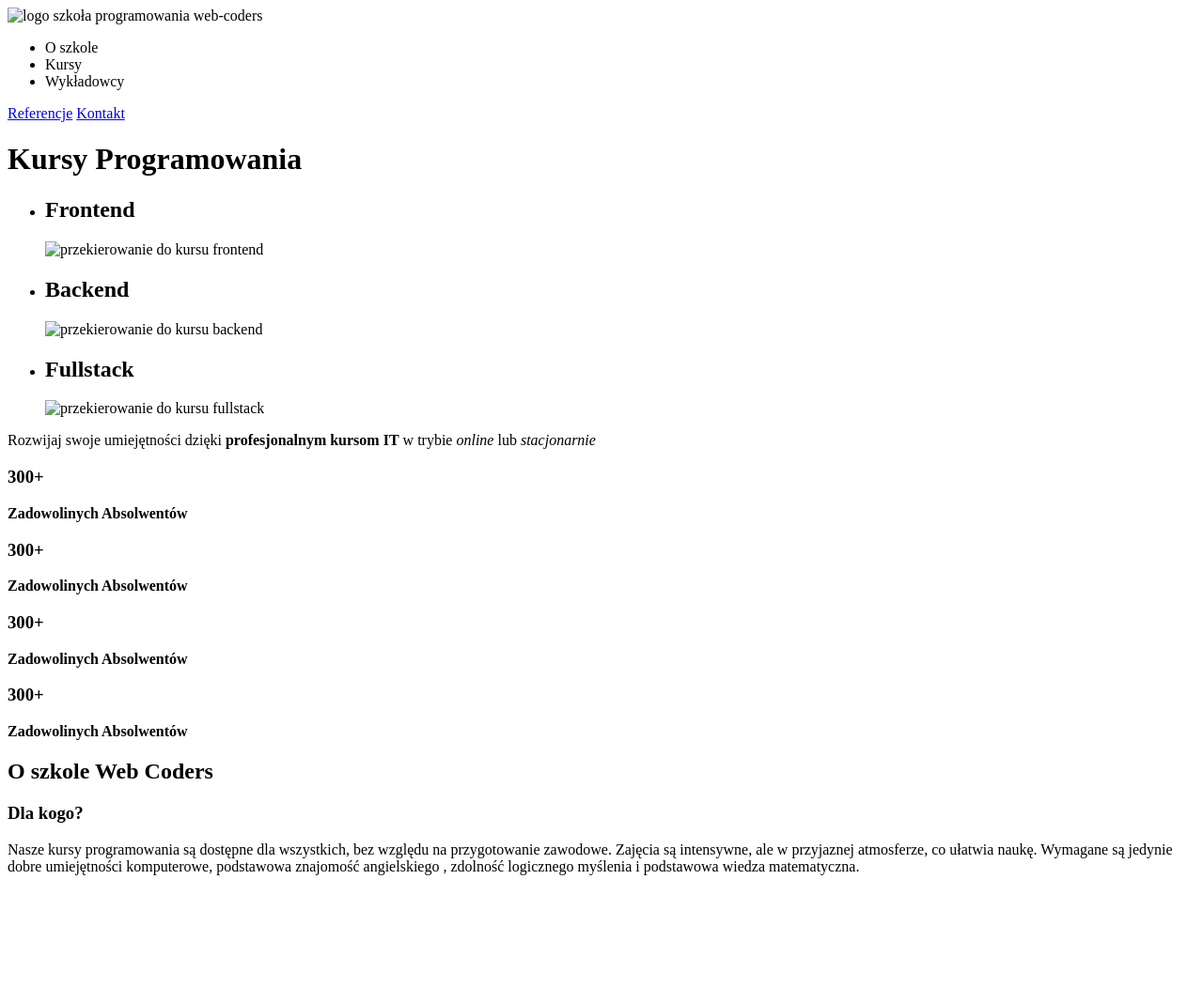
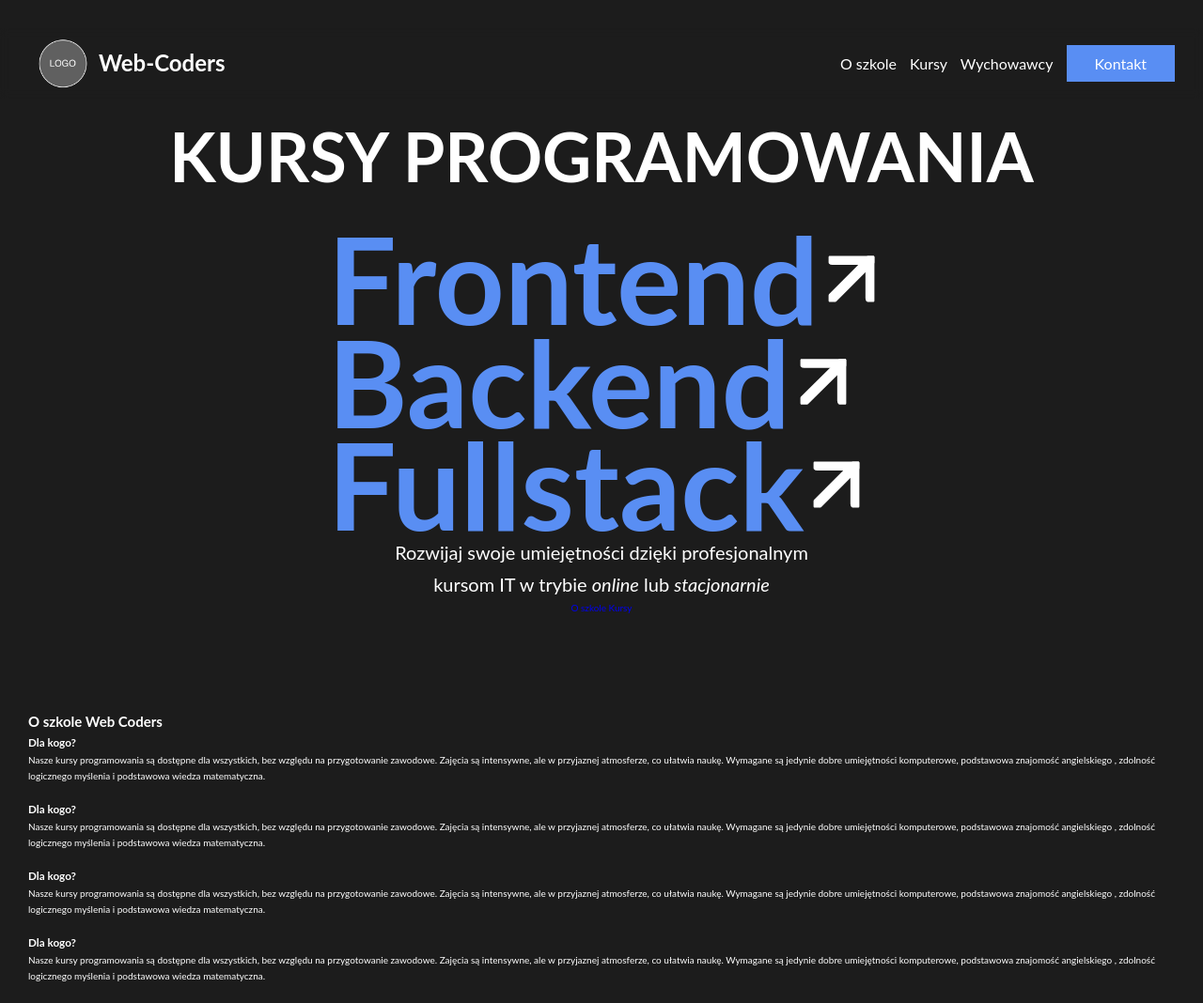
Before and after one commit to MisiaczekOOO/Web-Coders, a website: page index.html in a window 1280 px wide. Shown: the top 1068 px of the page at 94% size. Before the commit the page ends 948 px from the top, so only its background shows below. Drawn offline with Linux system fonts and the light colour scheme.

Commit message:
hero section

```diff
--- a/index.html
+++ b/index.html
@@ -10,62 +10,66 @@
     <header class="header">
         <nav class="nav">
             <div class="nav__logo">
-                <img class="nav__logo--image" src="" alt="logo szkoła programowania web-coders">
+                <img class="nav__logo--image" src="/images/logo.png" alt="logo szkoła programowania web-coders">
+                <h2 class="nav__logo--title">Web-Coders</h2>
             </div>
-            <div class="nav__list">
-                <ul class="nav__ul">
-                    <li class="nav__ul--item">O szkole</li>
-                    <li class="nav__ul--item">Kursy</li>
-                    <li class="nav__ul--item">Wykładowcy</li>
-                </ul>
-            </div>
-            <div class="nav__contact-box">
-                <a href="#" class="nav__contact-box--references">Referencje</a>
-                <a href="#" class="nav__contact-box--contact">Kontakt</a>
+            <div class="nav__ul">
+                <a href="#" class="nav__ul--item">O szkole</a>
+                <a href="#" class="nav__ul--item">Kursy</a>
+                <a href="#" class="nav__ul--item">Wychowawcy</a>
+                <!-- <a href="#" class="nav__ul--item nav__ul--references">Referencje</a> -->
+                <a href="#" class="nav__ul--item nav__ul--contact">Kontakt</a>
             </div>
         </nav>
 
-        <div class="header-content">
-            <div class="header-heading">
-                <h1 class="header-heading__main">
-                    Kursy Programowania
+        <h1 class="header__title">
+            Kursy programowania
         </h1>
 
-                <ul class="header-heading__list">
-                    <li class="header-heading__list--item">
-                        <h2>Frontend</h2>
-                        <img src="" alt="przekierowanie do kursu frontend">
-                    </li>
+        <div>
+            <a href="#" class="header__link">
+                <h2 class="header__link--heading">
+                    Frontend
+                </h2>
+                <img class="header__link--icon" src="/images/href.svg" alt="przekierowanie do kursu backend">
+            </a>
 
-                    <li class="header-heading__list--item">
-                        <h2>Backend</h2>
-                        <img src="" alt="przekierowanie do kursu backend">
-                    </li>
+            <a href="#" class="header__link">
+                <h2 class="header__link--heading">
+                    Backend
+                </h2>
+                <img class="header__link--icon" src="/images/href.svg" alt="przekierowanie do kursu backend">
+            </a>
 
-                    <li class="header-heading__list--item">
-                        <h2>Fullstack</h2>
-                        <img src="" alt="przekierowanie do kursu fullstack">
-                    </li>
-                </ul>
+            <a href="#" class="header__link">
+                <h2 class="header__link--heading">
+                    Fullstack
+                </h2>
+                <img class="header__link--icon" src="/images/href.svg" alt="przekierowanie do kursu backend">
+            </a>
         </div>
 
-            <div class="header-text">
-                <p class="header-text__description">Rozwijaj swoje umiejętności dzięki
-                    <strong class="header-text__description--addon">profesjonalnym kursom IT</strong>
+
+        <p class="header__description">Rozwijaj swoje umiejętności dzięki
+                    <strong class="u--addon">profesjonalnym kursom IT</strong>
                     w trybie
-                    <em class="header-text__description--addon">online</em>
+                    <em class="u--addon">online</em>
                     lub
-                    <em class="header-text__description--addon">stacjonarnie</em>
+                    <em class="u--addon">stacjonarnie</em>
         </p>
 
-                <div class="header-text__cta-box">
-                    <a href="#" class="header-text__cta-box--about"></a>
-                    <a href="#" class="header-text__cta-box--courses"></a>
-                </div>
-            </div>
+        <div class="header__cta-box">
+            <a href="#" class="btn btn--about">
+                O szkole
+            </a>
+            <a href="#" class="btn btn--courses">
+                Kursy
+            </a>
         </div>
 
-        <div class="header-stats">
+
+
+        <!-- <div class="header-stats">
             <div class="header-stats__item">
                 <h3 class="header-stats__item--heading">300+</h3>
                 <strong class="header-stats__item--desc">Zadowolinych Absolwentów</strong>
@@ -82,10 +86,10 @@
                 <h3 class="header-stats__item--heading">300+</h3>
                 <strong class="header-stats__item--desc">Zadowolinych Absolwentów</strong>
             </div>
-        </div>
+        </div> -->
     </header>
 
-    <main class="main">
+    <main>
         <section class="section-about">
             <h2 class="section-about__heading">
                 O szkole Web Coders
@@ -101,11 +105,51 @@
                     </p>
                 </div>
                 <div class="about-block__img">
-
+                    <img src="#" alt="">
                 </div>
             </div>
+            <div class="about-block">
+                <div class="about-block__content">
+                    <h3 class="about-block__content--heading">
+                        Dla kogo?
+                    </h3>
+                    <p class="about-block__content--text">
+                        Nasze kursy programowania są dostępne dla wszystkich, bez względu na przygotowanie zawodowe. Zajęcia są intensywne, ale w przyjaznej atmosferze, co ułatwia naukę. Wymagane są jedynie dobre umiejętności komputerowe, podstawowa znajomość angielskiego , zdolność logicznego myślenia i podstawowa wiedza matematyczna.
+                    </p>
+                </div>
+                <div class="about-block__img">
+                    <img src="#" alt="">
+                </div>
+            </div>
+            <div class="about-block">
+                <div class="about-block__content">
+                    <h3 class="about-block__content--heading">
+                        Dla kogo?
+                    </h3>
+                    <p class="about-block__content--text">
+                        Nasze kursy programowania są dostępne dla wszystkich, bez względu na przygotowanie zawodowe. Zajęcia są intensywne, ale w przyjaznej atmosferze, co ułatwia naukę. Wymagane są jedynie dobre umiejętności komputerowe, podstawowa znajomość angielskiego , zdolność logicznego myślenia i podstawowa wiedza matematyczna.
+                    </p>
+                </div>
+                <div class="about-block__img">
+                    <img src="#" alt="">
+                </div>
+            </div>
+            <div class="about-block">
+                <div class="about-block__content">
+                    <h3 class="about-block__content--heading">
+                        Dla kogo?
+                    </h3>
+                    <p class="about-block__content--text">
+                        Nasze kursy programowania są dostępne dla wszystkich, bez względu na przygotowanie zawodowe. Zajęcia są intensywne, ale w przyjaznej atmosferze, co ułatwia naukę. Wymagane są jedynie dobre umiejętności komputerowe, podstawowa znajomość angielskiego , zdolność logicznego myślenia i podstawowa wiedza matematyczna.
+                    </p>
+                </div>
+                <div class="about-block__img">
+                    <img src="#" alt="">
+                </div>
+            </div>
+        </section>
 
-        </section>
+
     </main>
 </body>
 </html>
--- a/package.json
+++ b/package.json
@@ -4,7 +4,7 @@
   "description": "",
   "main": "index.js",
   "scripts": {
-    "test": "node-sass css/style.css scss/main.scss -w"
+    "test": "node-sass scss/main.scss css/style.css -w"
   },
   "author": "",
   "license": "ISC",
--- /dev/null
+++ b/scss/abstracts/_mixins.scss
@@ -0,0 +1 @@
+//like display flex reset
--- /dev/null
+++ b/scss/abstracts/_variables.scss
@@ -0,0 +1,12 @@
+//variables
+
+$color-background: #1C1C1C;
+$color-background-dark: #000;
+
+$color-primary: #598EF3;
+
+$color-white: #fff;
+$color-black: #000;
+
+
+$padding-website-default: 3rem;
--- /dev/null
+++ b/scss/base/_animations.scss
@@ -0,0 +1 @@
+//animations
--- /dev/null
+++ b/scss/base/_base.scss
@@ -0,0 +1,26 @@
+//global resets etc.
+
+*,
+*::after,
+*::before {
+    margin: 0;
+    padding: 0;
+    box-sizing: inherit;
+}
+
+html {
+    // This defines what 1rem is
+    font-size: 62.5%; //1 rem = 10px; 10px/16px = 62.5%
+}
+
+body {
+    box-sizing: border-box;
+    padding: $padding-website-default;
+    background-color: $color-background;
+    position: relative;
+    min-height: 300vh;
+}
+
+a{
+    text-decoration: none;
+}
--- /dev/null
+++ b/scss/base/_typography.scss
@@ -0,0 +1,9 @@
+//all typo things
+
+body {
+    font-family: "Lato", sans-serif;
+    font-weight: 400;
+    /*font-size: 16px;*/
+    line-height: 1.7;
+    color: $color-white;
+}
--- /dev/null
+++ b/scss/base/_utilities.scss
@@ -0,0 +1,6 @@
+//variables like from frameworks
+
+.u--addon{
+    font-weight: normal;
+    transition: all 0.5s;
+}
--- /dev/null
+++ b/scss/layout/_header.scss
@@ -0,0 +1,57 @@
+//header
+
+.header{
+    min-height: 80vh;
+    padding-block: 10rem;
+    display: flex;
+    align-items: center;
+    flex-direction: column;
+
+    &__title{
+        line-height: 1;
+        margin-bottom: 4rem;
+        font-size: 7.2rem;
+        text-transform: uppercase;
+    }
+
+    &__link{
+        display: flex;
+        gap: 1rem;
+        font-size: 8.6rem;
+        transition: all 0.3s;
+
+        &:hover{
+            scale: 1.05;
+        }
+
+        &--heading{
+            color: $color-primary;
+            line-height: 85%;
+        }
+
+        &--icon{
+            width: 50px;
+        }
+    }
+
+    &__description{
+        font-size: 2rem;
+        text-transform: none;
+        width: 500px;
+        align-self: center;
+        text-align: center;
+        cursor: default;
+
+
+        &:hover{
+            .u--addon{
+                color: $color-primary;
+            }
+        }
+    }
+
+    &__cta-box{
+        display: inline;
+    }
+
+}
--- /dev/null
+++ b/scss/layout/_navigation.scss
@@ -0,0 +1,42 @@
+//navigation
+
+.nav{
+    display: flex;
+    align-items: center;
+    justify-content: space-between;
+    position: fixed;
+    top: $padding-website-default;
+    left: 0;
+    width: 100%;
+
+    font-size: 1.6rem;
+
+    padding-inline: $padding-website-default;
+
+    backdrop-filter: blur(5px);
+
+    &__logo{
+        display: flex;
+        align-items: center;
+        &--image{
+            max-width: 75px;
+        }
+    }
+
+    &__ul{
+        display: inline-block;
+
+        :not(:last-child){
+            margin-right: 1rem;
+        }
+
+        &--item{
+            color: $color-white;
+        }
+
+        &--contact{
+            background-color: $color-primary;
+            padding: 1rem 3rem;
+        }
+    }
+}
--- a/scss/main.scss
+++ b/scss/main.scss
@@ -0,0 +1,24 @@
+@import "abstracts/functions";
+@import "abstracts/mixins";
+@import "abstracts/variables";
+
+@import "base/animations";
+@import "base/base";
+@import "base/typography";
+@import "base/utilities";
+
+// @import "components/bg-video";
+// @import "components/button";
+// @import "components/card";
+// @import "components/composition";
+// @import "components/feature-box";
+// @import "components/form";
+// @import "components/popup";
+// @import "components/story";
+
+// @import "layout/footer";
+// @import "layout/grid";
+@import "layout/header";
+@import "layout/navigation";
+
+@import "pages/home";
--- /dev/null
+++ b/scss/pages/_home.scss
@@ -0,0 +1 @@
+//sections
```
Also changed, not shown: css/style.css, images/href.svg (added), images/logo.png (added), scss/abstracts/_functions.scss (added). Lines whose indentation alone changed are shown as unchanged.
